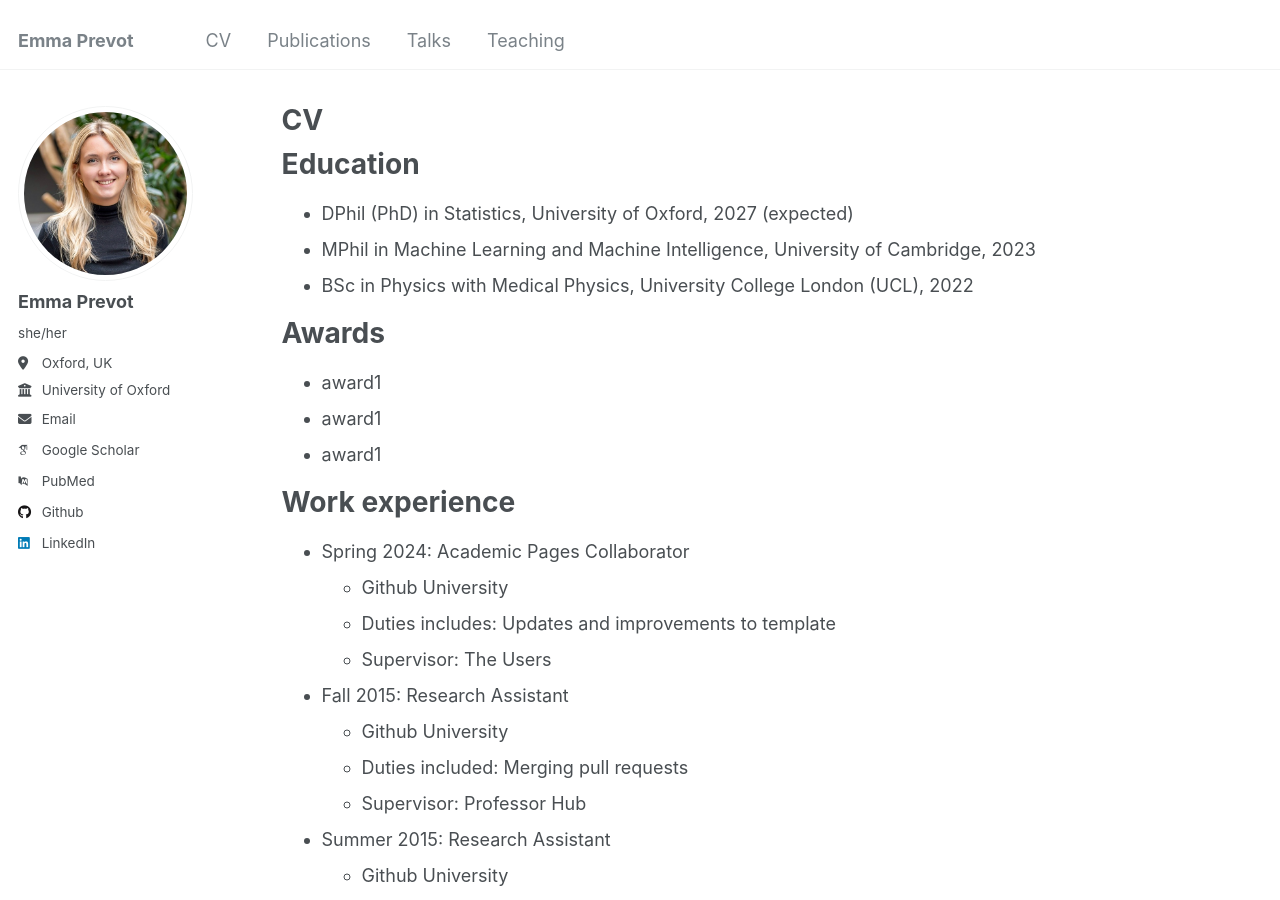
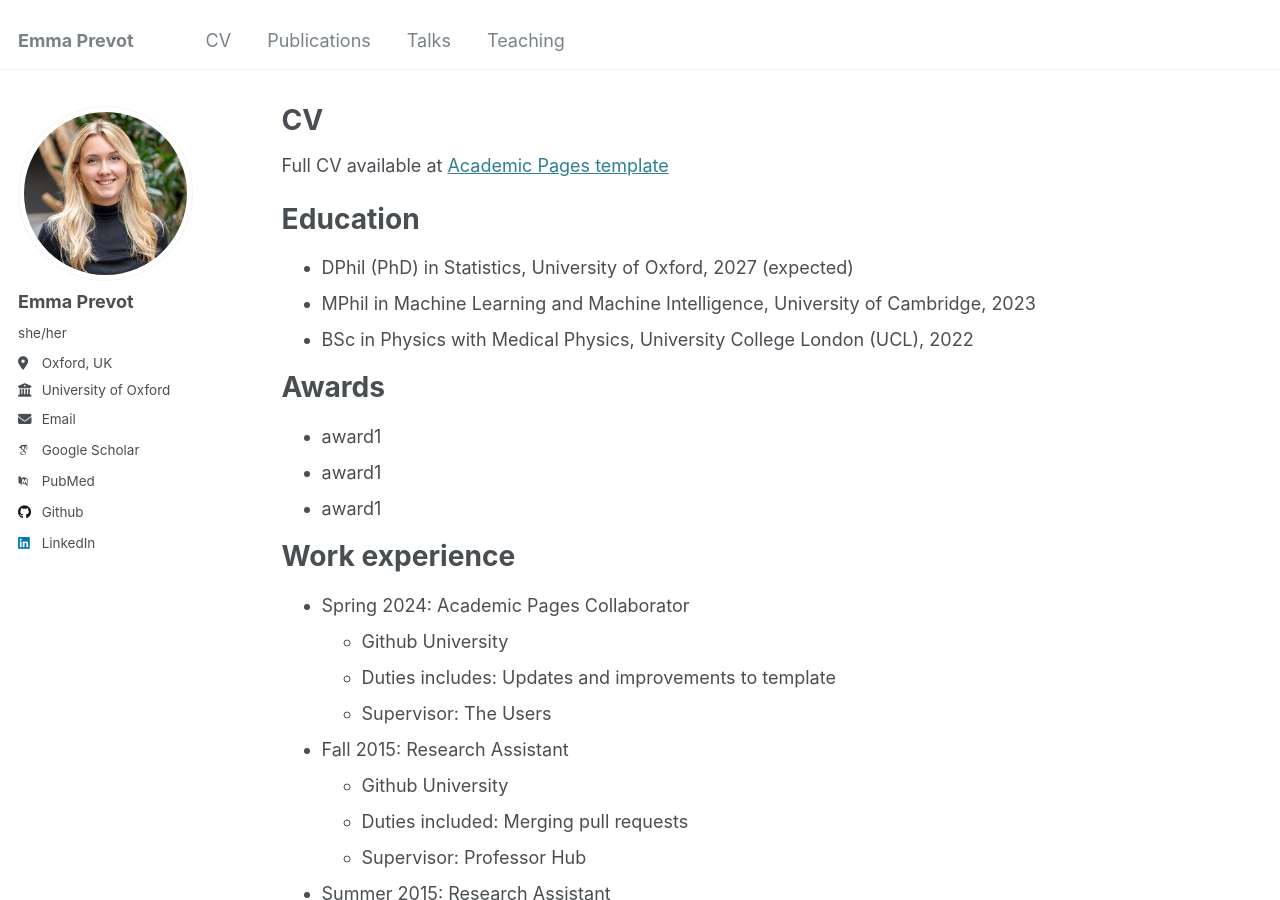
Before and after one commit to emmaprevot/emmaprevot.github.io, a Jekyll site: the page built from _pages/cv.md, in a window 1280 px wide and 900 px high. Built offline with Jekyll 4.4.1, drawn with Linux system fonts in a browser that asks for light colours; some web fonts are replaced.

Commit message:
Update cv.md

```diff
--- a/_pages/cv.md
+++ b/_pages/cv.md
@@ -8,6 +8,8 @@ redirect_from:
 ---
 
 {% include base_path %}
+
+Full CV available at [Academic Pages template](https://github.com/academicpages/academicpages.github.io)
 
 Education
 ======
```
